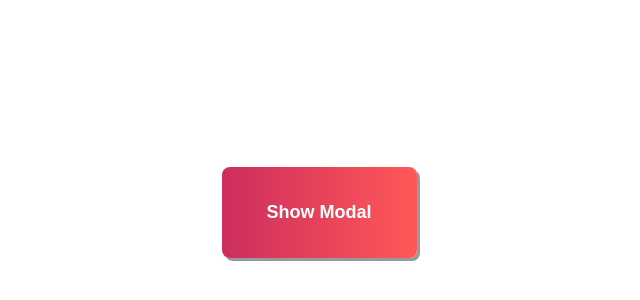
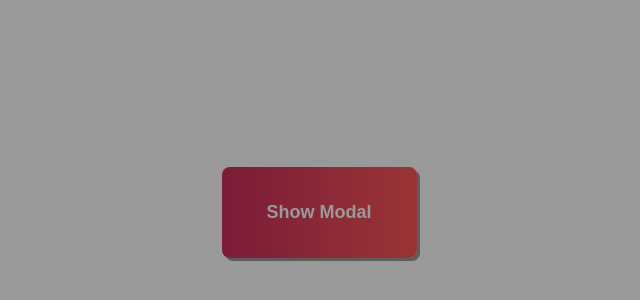
Before and after one commit to madhurabhujbal/Challenge31Days, a Vue app in the folder day16_popupModalVue/popup-modal/: page / in a window 1280 px wide. Shown: the part 188-488 px from the top of the page, without its empty margins (321-961 px from the left). Built offline with nearby package versions, Linux system fonts and the light colour scheme.

Commit message:
Add styling code for modal-overlay

```diff
--- a/day16_popupModalVue/popup-modal/src/App.vue
+++ b/day16_popupModalVue/popup-modal/src/App.vue
@@ -66,4 +66,14 @@ body {
   box-shadow: 6px 6px rgba(0, 0, 0, 0.6);
 }
 
+.modal-overlay {
+  position: absolute;
+  top: 0;
+  right: 0;
+  left: 0;
+  bottom: 0;
+  z-index: 98;
+  background-color: rgba(0, 0, 0, 0.4);
+}
+
 </style>
```
